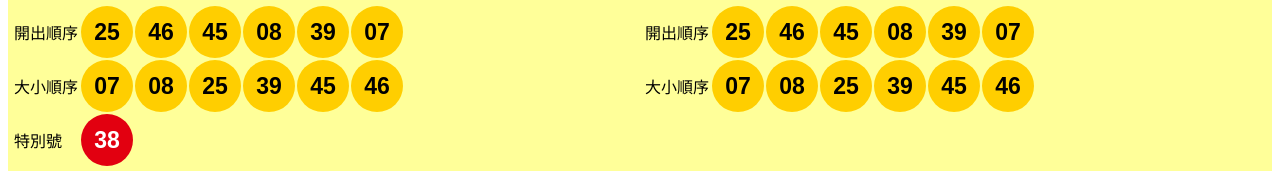
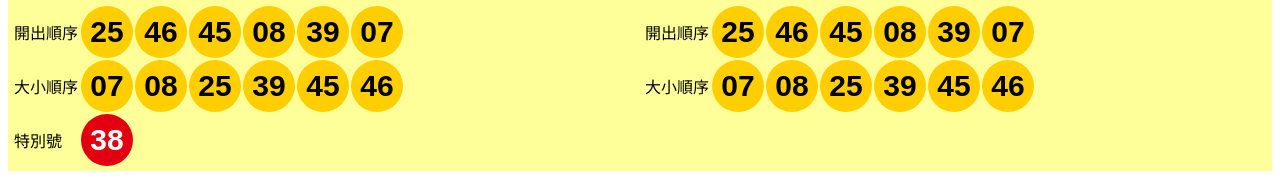
Before and after one commit to staceylee/hw02, a plain HTML site: page index.html in a window 1280 px wide. Shown: the part 639-818 px from the top of the page. Drawn offline with Linux system fonts and the light colour scheme.

Commit message:
Bigger text

```diff
--- a/main.css
+++ b/main.css
@@ -9,7 +9,7 @@ font-weight: 700px}
     width:50px;
     height:50px;
     border-radius:50%;
-    font-size:23px;
+    font-size:30px;
     font-weight: 700;
     font-family: arial;
     color:#000;
@@ -22,7 +22,7 @@ font-weight: 700px}
     width:50px;
     height:50px;
     border-radius:50%;
-    font-size:23px;
+    font-size:30px;
     font-weight: 700;
     font-family: arial;
     color:#FFF;
```
